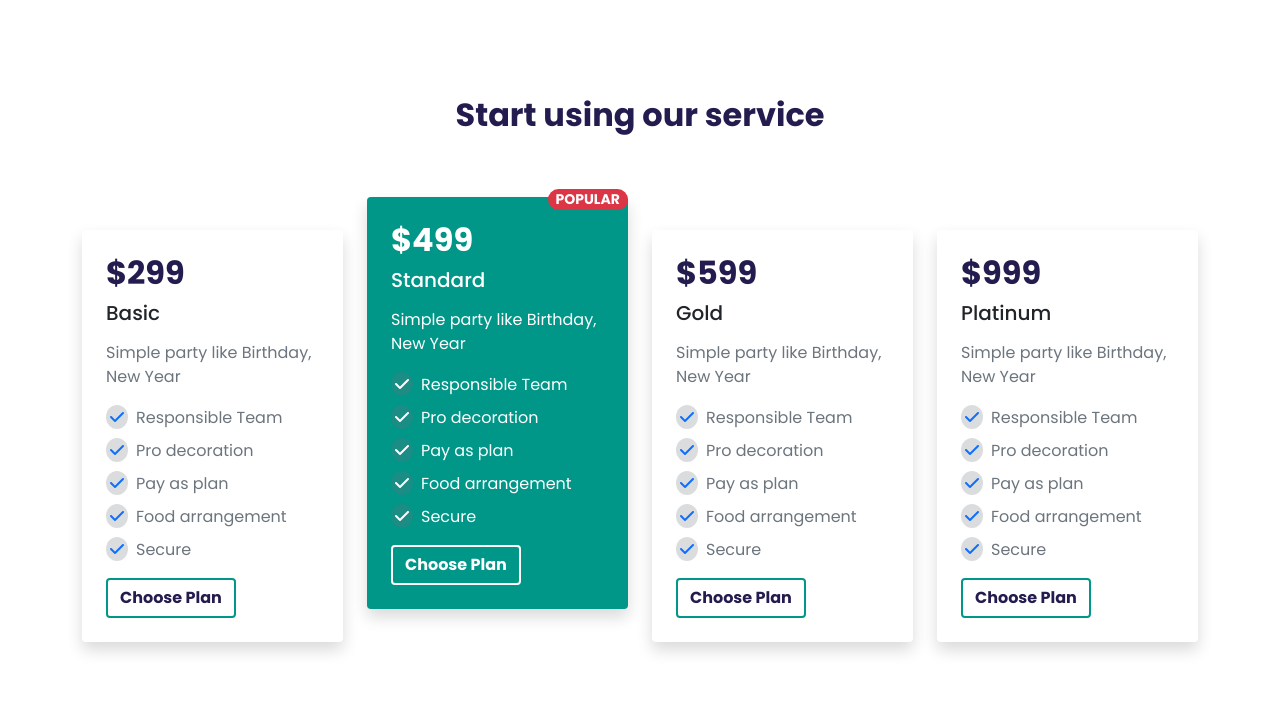
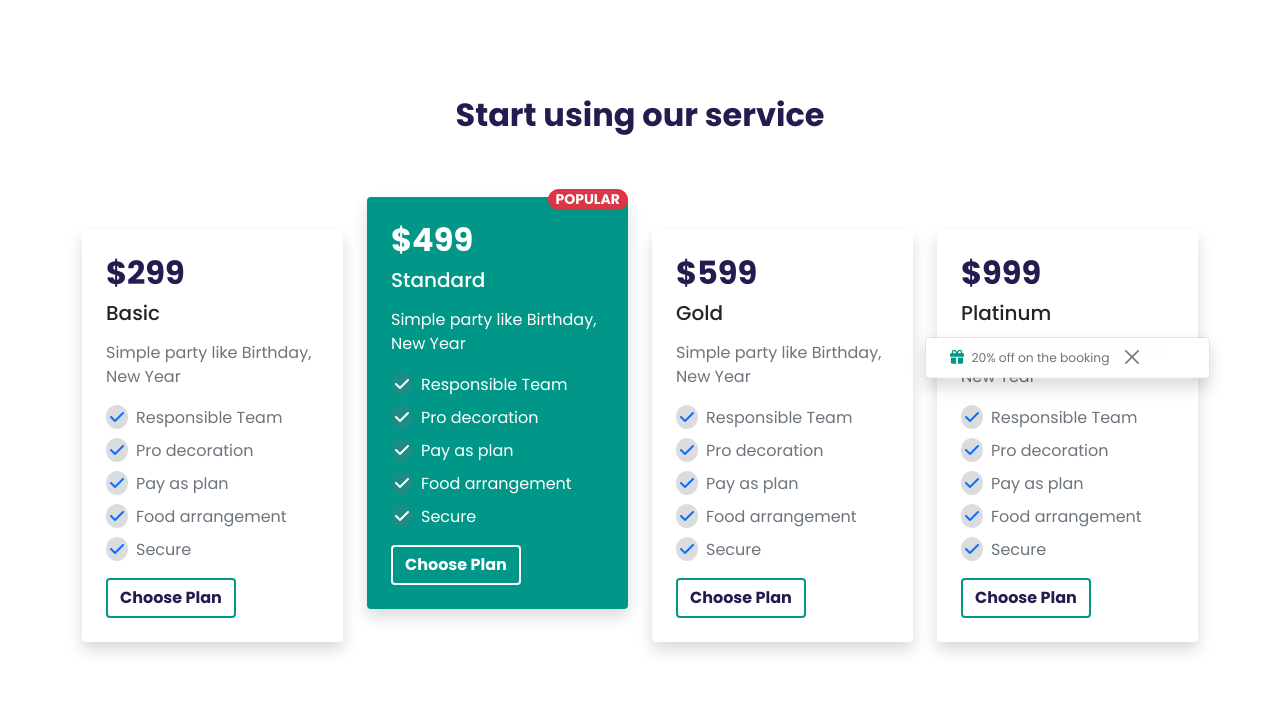
Before and after one commit to AyonJD/assignment-3, a plain HTML site: page index.html in a window 1280 px wide. Shown: the part 800-1520 px from the top of the page. Drawn offline with nearby package versions, Linux system fonts and the light colour scheme.

Commit message:
Toast added

```diff
--- a/index.html
+++ b/index.html
@@ -64,7 +64,7 @@
                             <div class="carousel-content text-center text-white w-100 px-1 px-sm-3 px-md-5 mb-5">
                                 <h1 class="lh-sm">We are the perfect team for<br> your next event</h1>
                                 <p class="py-2 w-50 mx-auto">Team Success vector illustration. Business people celebrating victory. Vector illustration of a flat design. Business Team Celebration Party Success</p>
-                                <a href="https://web.programming-hero.com/" target="_blamk" class="btn custom-btn fw-bold">Book Now</a>
+                                <a href="https://web.programming-hero.com/" target="_blank" class="btn custom-btn fw-bold">Book Now</a>
                             </div>
                         </div>
                     </div>
@@ -73,7 +73,7 @@
                             <div class="carousel-content text-center text-white w-100 px-1 px-sm-3 px-md-5 mb-5">
                                 <h1 class="lh-sm">Our plan, your happiness</h1>
                                 <p class="py-2 w-50 mx-auto">Team Success vector illustration. Business people celebrating victory. Vector illustration of a flat design. Business Team Celebration Party Success</p>
-                                <a href="https://web.programming-hero.com/" target="_blamk" class="btn custom-btn fw-bold">Book Now</a>
+                                <a href="https://web.programming-hero.com/" target="_blank" class="btn custom-btn fw-bold">Book Now</a>
                             </div>
                         </div>
                     </div>
@@ -82,7 +82,7 @@
                             <div class="carousel-content text-center text-white w-100 px-1 px-sm-3 px-md-5 mb-5">
                                 <h1 class="lh-sm">We are always there for you</h1>
                                 <p class="py-2 w-50 mx-auto">Team Success vector illustration. Business people celebrating victory. Vector illustration of a flat design. Business Team Celebration Party Success</p>
-                                <a href="https://web.programming-hero.com/" target="_blamk" class="btn custom-btn fw-bold">Book Now</a>
+                                <a href="https://web.programming-hero.com/" target="_blank" class="btn custom-btn fw-bold">Book Now</a>
                             </div>
                         </div>
                     </div>
@@ -102,7 +102,7 @@
 
         <!-- Start Package section -->
         <section class="pricing mt-5">
-            <div class="container">
+            <div class="container position-relative">
                 <div class="row">
                     <div class="col-12 text-center">
                         <h2 class="text-color fw-bold my-5">Start using our service</h2>
@@ -171,6 +171,16 @@
                         </div>
                     </div>
                 </div>
+
+                <!-- Start Toast -->
+                <div role="alert" aria-live="assertive" aria-atomic="true" class="toast show w-25 position-absolute end-0 custom-toast-parent" data-bs-autohide="false">
+                    <div class="toast-header custom-toast">
+                        <div class="toast-body pe-0"><i class="fas fa-gift"></i>&nbsp; <small class="d-inline-block">20% off on the booking</small> </div>
+                        <button type="button" class="btn-close" data-bs-dismiss="toast" aria-label="Close"></button>
+                    </div>
+                </div>
+                <!-- End Toast -->
+
             </div>
         </section>
         <!-- End Package Section -->
--- a/style.css
+++ b/style.css
@@ -162,7 +162,17 @@ body{
 footer{
     background-color: #34495e;
 }
-
+/* =============================Toast==================== */
+.custom-toast-parent{
+    top:45%;
+    min-width: 20%;
+}
+.custom-toast{
+    height: 2.5rem;
+}
+.custom-toast i{
+    color: var(--primary);
+}
 /* =================Media Query===================== */
 @media only screen and (max-width: 575px){
     .card-active{
```
